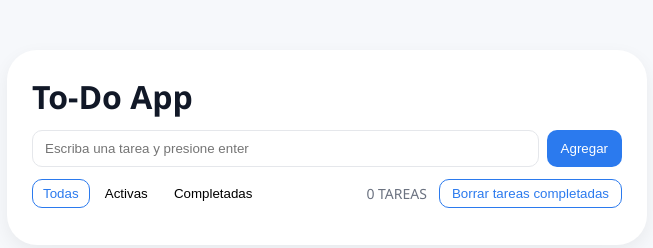
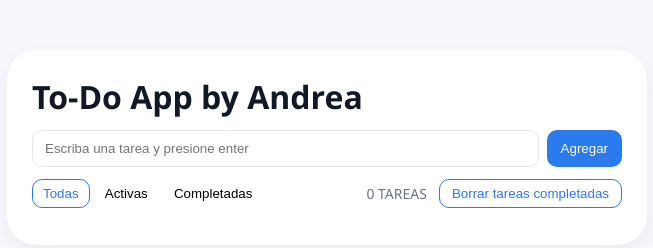
Before and after one commit to Andrea-mr/app-ask-js, a plain HTML site: page index.html in a window 1280 px wide. Shown: the whole page, without its empty margins (313-966 px from the left). Drawn offline with Linux system fonts and the light colour scheme.

Commit message:
cambio_titulo

```diff
--- a/index.html
+++ b/index.html
@@ -8,7 +8,7 @@
 </head>
 <body>
     <main class="container" role="main">
-        <h1>To-Do App</h1>
+        <h1>To-Do App by Andrea</h1>
         <form id="todo-form" aria-label="Agregar tareas">
             <input id="todo-input" type="text" placeholder="Escriba una tarea y presione enter" aria-label="Nueva tarea">
             <button id="add-btn" type="submit">Agregar</button>
```
